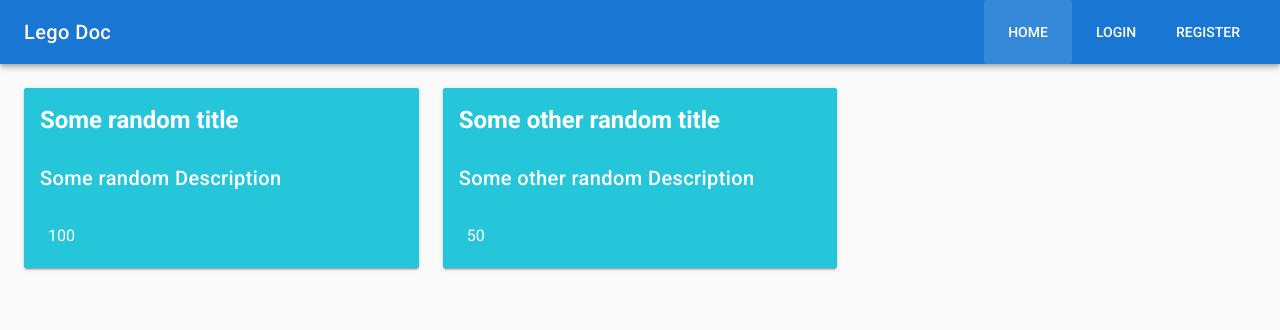
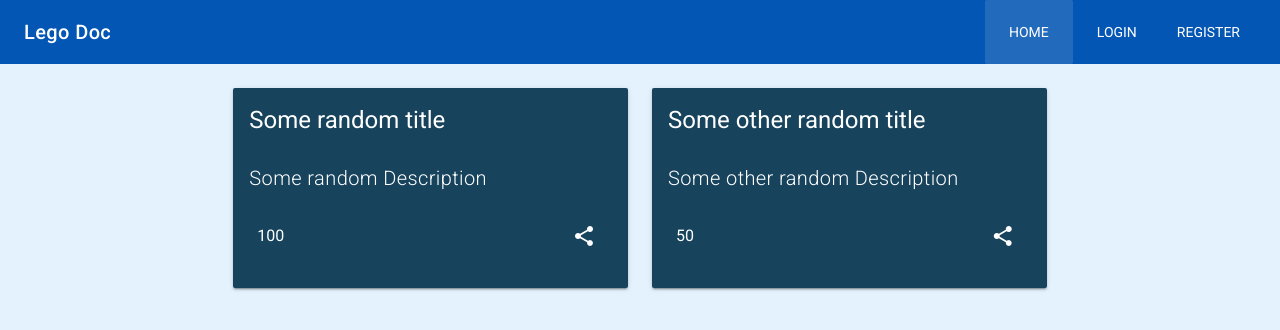
Before and after one commit to chaitanyadukkipaty/LegoDoc, a Vue app in the folder web/lego/: page /#/home in a window 1280 px wide. Shown: the top 330 px of the page. Built offline with nearby package versions, Linux system fonts and the light colour scheme; no server answers.

Commit message:
Fixed UI/UX

```diff
--- a/web/lego/src/App.vue
+++ b/web/lego/src/App.vue
@@ -5,22 +5,24 @@
 
     </head>
     <v-app id="inspire">
-      <v-toolbar dark color="primary">
+      <v-toolbar dark color="#0356B3">
         <v-toolbar-title class="white--text">Lego Doc</v-toolbar-title>
         <v-spacer></v-spacer>
         <v-toolbar-items class="hidden-sm-and-down">
-          <v-btn flat to="/home" v-if="authenticated == false">Home</v-btn>
-          <v-btn flat to="/home" v-if="authenticated">Home</v-btn>
-          <v-btn flat to="/upload" v-if="authenticated">Upload</v-btn>
-          <v-btn flat to="/login" v-if="authenticated == false">Login</v-btn>
-          <v-btn flat to="/register" v-if="authenticated == false">Register</v-btn>
-          <v-btn flat v-if="authenticated" to="/" v-on:click.native="logout()" replace>Logout</v-btn>
+          <v-btn flat to="/home" v-if="authenticated == false" class="font-weight-regular">Home</v-btn>
+          <v-btn flat to="/home" v-if="authenticated" class="font-weight-regular">Home</v-btn>
+          <v-btn flat to="/upload" v-if="authenticated" class="font-weight-regular">Upload</v-btn>
+          <v-btn flat to="/login" v-if="authenticated == false" class="font-weight-regular">Login</v-btn>
+          <v-btn flat to="/register" v-if="authenticated == false" class="font-weight-regular">Register</v-btn>
+          <v-btn flat v-if="authenticated" to="/" v-on:click.native="logout()" replace class="font-weight-regular">Logout</v-btn>
           <!-- <v-btn flat v-if="authenticated" to="/dashMembers" replace>Members</v-btn>
           <v-btn flat v-if="authenticated" to="/dashAdd" replace>Add Member</v-btn>
           <v-btn flat v-if="authenticated" to="/" v-on:click.native="logout()" replace>Logout</v-btn> -->
         </v-toolbar-items>
       </v-toolbar>
-      <router-view v-bind:authenticated="authenticated" @authenticated="setAuthenticated" />
+      <router-view v-bind:authenticated="authenticated" @authenticated="setAuthenticated"
+                    v-bind:username="username" @username="setUsername"
+       />
     </v-app>
   </div>
 </template>
@@ -30,7 +32,8 @@ export default {
   name: 'app',
   data() {
     return {
-      authenticated: false
+      authenticated: false,
+      username: '1234'
     }
   },
   mounted() {
@@ -42,6 +45,9 @@ export default {
       setAuthenticated(status) {
           this.authenticated = status;
       },
+      setUsername(username) {
+          this.username = username;
+      },
       logout() {
           this.authenticated = false;
       }
@@ -52,6 +58,6 @@ export default {
 
 <style>
 #app {
-
+background: #BBDEFB;
 }
 </style>
--- a/web/lego/src/components/cards.vue
+++ b/web/lego/src/components/cards.vue
@@ -1,8 +1,8 @@
 <template lang="html">
   <div id="app">
     <v-app id="inspire">
-      <v-container fluid grid-list-xl>
-        <v-layout row wrap>
+      <v-container fluid grid-list-xl style="background: #E3F2FD">
+        <v-layout row wrap justify-center>
           <v-flex
             xs12
             md6
@@ -12,16 +12,17 @@
           >
             <v-card
               class="mx-auto"
-              color="#26c6da"
+              color="#17435D"
               dark
               max-width="400"
-
+              min-height="200"
             >
               <v-card-title @click="myfun(n)">
-                <span class="headline font-weight-bold">{{n.name}}</span>
+                <v-icon v-if="authenticated" left>edit</v-icon>
+                <span class="headline font-condensed">{{n.name}}</span>
               </v-card-title>
 
-              <v-card-text class="title">
+              <v-card-text class="title font-condensed font-weight-light">
                 {{n.des}}
               </v-card-text>
 
@@ -36,25 +37,25 @@
                     <v-btn  v-if="n.upvoteflag == true" @click="upvote(n)" flat icon
                      :id="iconID"
                      slot="activator">
-                     <v-icon class="mr-1" large left>keyboard_arrow_up</v-icon>
+                     <v-icon class="mr-1"  left>arrow_upward</v-icon>
                     </v-btn>
 
                     <v-btn v-if="n.upvoteflag == false" @click="upvote(n)" flat icon
                      slot="activator">
-                     <v-icon  class="mr-1" large left>keyboard_arrow_up</v-icon>
+                     <v-icon  class="mr-1"  left>arrow_upward</v-icon>
                     </v-btn>
 
                     <span class="subheading mr-2">{{n.upvotes}}</span>
 
                     <v-btn v-if="n.downvoteflag == true" @click="downvote(n)" flat icon
-                     :id="iconID"
+                     :id="iconID2"
                      slot="activator">
-                     <v-icon  class="mr-1 myclass" large>keyboard_arrow_down</v-icon>
+                     <v-icon  class="mr-1 myclass" >arrow_downward</v-icon>
                     </v-btn>
 
                     <v-btn v-if="n.downvoteflag == false" @click="downvote(n)" flat icon
                      slot="activator">
-                     <v-icon class="mr-1 myclass" large>keyboard_arrow_down</v-icon>
+                     <v-icon class="mr-1 myclass" >arrow_downward</v-icon>
                     </v-btn>
 
                     <!-- <v-icon class="mr-1" large right>share</v-icon> -->
@@ -62,6 +63,10 @@
                   </v-flex>
                   </v-layout>
                 </v-list-tile>
+
+
+            <v-spacer></v-spacer>
+            <v-btn flat><v-icon right>share</v-icon></v-btn>
               </v-card-actions>
             </v-card>
           </v-flex>
@@ -78,8 +83,10 @@ export default {
   props: ["authenticated"],
   data() {
     return {
+      show: false,
       myname: 'caldem',
       iconID: 'myID',
+      iconID2: 'myID2',
       array: [
         {
           tid: "1",
@@ -120,12 +127,20 @@ export default {
         n.upvoteflag = true;
         n.downvoteflag = false;
       }
+      else{
+        n.upvotes = n.upvotes - 1;
+        n.upvoteflag = false;
+      }
     },
     downvote(n){
       if(n.downvoteflag == false){
       n.upvotes = n.upvotes - 1;
       n.upvoteflag = false;
       n.downvoteflag = true;
+      }
+      else{
+        n.upvotes = n.upvotes + 1;
+        n.downvoteflag = false;
       }
     }
   },
@@ -143,7 +158,21 @@ export default {
 </script>
 
 <style lang="css" scoped>
+@import url('https://fonts.googleapis.com/css?family=Montserrat');
 #myID {
-  color: red;
+  color: #FF4500;
+}
+#myID2 {
+  color: #1e88e5;
+}
+#cardtitle {
+  font-family: 'Montserrat', sans-serif;
+  font-size: 28px;
+font-weight: 800;
+line-height: 1 !important;
+letter-spacing: .02em !important;
+}
+#app{
+  background: #BBDEFB
 }
 </style>
--- a/web/lego/src/components/textinput.vue
+++ b/web/lego/src/components/textinput.vue
@@ -45,6 +45,7 @@ export default {
   components: {
     editor
   },
+  props: ["username"],
   data() {
     return {
       valid: false,
@@ -52,9 +53,16 @@ export default {
       des: '',
       typeSelect: '',
       typeList: [
-          'Chaitanya will give 1',
-          'Chaitanya will give 2',
-          'Chaitanya will give 3',
+          'Freelancer',
+          'Software',
+          'Writers',
+          'Photography',
+          'Wills',
+          'Real Estate',
+          'Personal',
+          'Designer',
+          'Sales & Purchase',
+          'MBA'
         ]
     }
   },
@@ -64,8 +72,8 @@ export default {
     //  var content = document.querySelector(".getcontent");
       var editorContent = document.querySelector(".editor");
       var s = editorContent.innerHTML;
-      console.log(this.name + this.des + this.typeSelect + s);
-      const username = "1234";
+      console.log(this.username);
+      const username = this.username;
       const name = this.name;
       const des = this.des;
       const type = this.typeSelect;
--- a/web/lego/src/views/content.vue
+++ b/web/lego/src/views/content.vue
@@ -3,14 +3,16 @@
     <v-app id="inspire">
       <v-container fluid grid-list-xl>
           <v-card>
-            <v-card-title class="headline  text-lg-left blue--text">{{this.title}}</v-card-title>
-
+            <v-card-title class="headline"  text-lg-left style="color:#0356B3;">{{this.title}}</v-card-title>
             <v-card-text class="text-lg-left">
-              <h3>Type: {{this.type}}<br />
-              Description: {{this.des}}<br />
-              Data: {{this.date}}<br />
-              Username: {{this.username}}<br />
-            </h3>
+              <h6 class="headline" style="display: inline-block;">Username: </h6>
+              <h5 class="headline" style="color:#0356B3; display: inline-block;">{{this.username}}</h5><br />
+              <h6 class="headline" style="display: inline-block;">Type: </h6>
+              <h5 class="headline" style="color:#0356B3; display: inline-block;">{{this.type}}</h5><br />
+              <h6 class="headline" style="display: inline-block;">Date: </h6>
+              <h5 class="headline" style="color:#0356B3; display: inline-block;">{{this.date}}</h5><br />
+              <br />
+            </h6>
             </v-card-text>
             <editor/>
             <v-btn @click="clickme" class="sai" block color="primary" dark>Block Button</v-btn>
@@ -45,16 +47,26 @@ export default {
   methods: {
     clickme() {
       var editorContent = document.querySelector(".editor");
-      //var s = editorContent.innerHTML;
-      const old = editorContent.textContent;
-      console.log(old);
-      const body = document.body;
-      let s = body.innerHTML;
-      body.textContent = editorContent.textContent;
-      document.execCommandShowHelp;
-      body.style.whiteSpace = "pre";
-      window.print();
-      location.reload();
+      const htmldata = editorContent.innerHTML;
+      axios.post('http://192.168.0.104:8081/printPDF', {
+        htmldata
+      })
+        .then((res) => {
+          const filename = res.data
+          axios({
+            url: 'http://192.168.0.104:8081/printPDF/'+filename,
+            method: 'GET',
+            responseType: 'blob', // important
+          }).then((response) => {
+             const url = window.URL.createObjectURL(new Blob([response.data]));
+             const link = document.createElement('a');
+             link.href = url;
+             link.setAttribute('download', 'file.pdf'); //or any other extension
+             document.body.appendChild(link);
+             link.click();
+          });
+        })
+        .catch()
     }
   },
   created() {
--- a/web/lego/src/views/login.vue
+++ b/web/lego/src/views/login.vue
@@ -80,6 +80,7 @@ import axios from 'axios';
           })
             .then((res) => {
               this.$emit("authenticated",true);
+              this.$emit("username",this.id);
               this.$router.replace({ name: 'Home', params: { id: this.id } });
             })
             .catch();
--- a/web/lego/src/views/upload.vue
+++ b/web/lego/src/views/upload.vue
@@ -1,5 +1,5 @@
 <template lang="html">
-  <textinput />
+  <textinput v-bind:username="username" />
 </template>
 
 <script>
@@ -8,7 +8,8 @@ export default {
   name: 'upload',
   components: {
     textinput
-  }
+  },
+  props: ["username"]
 }
 </script>
 
```
